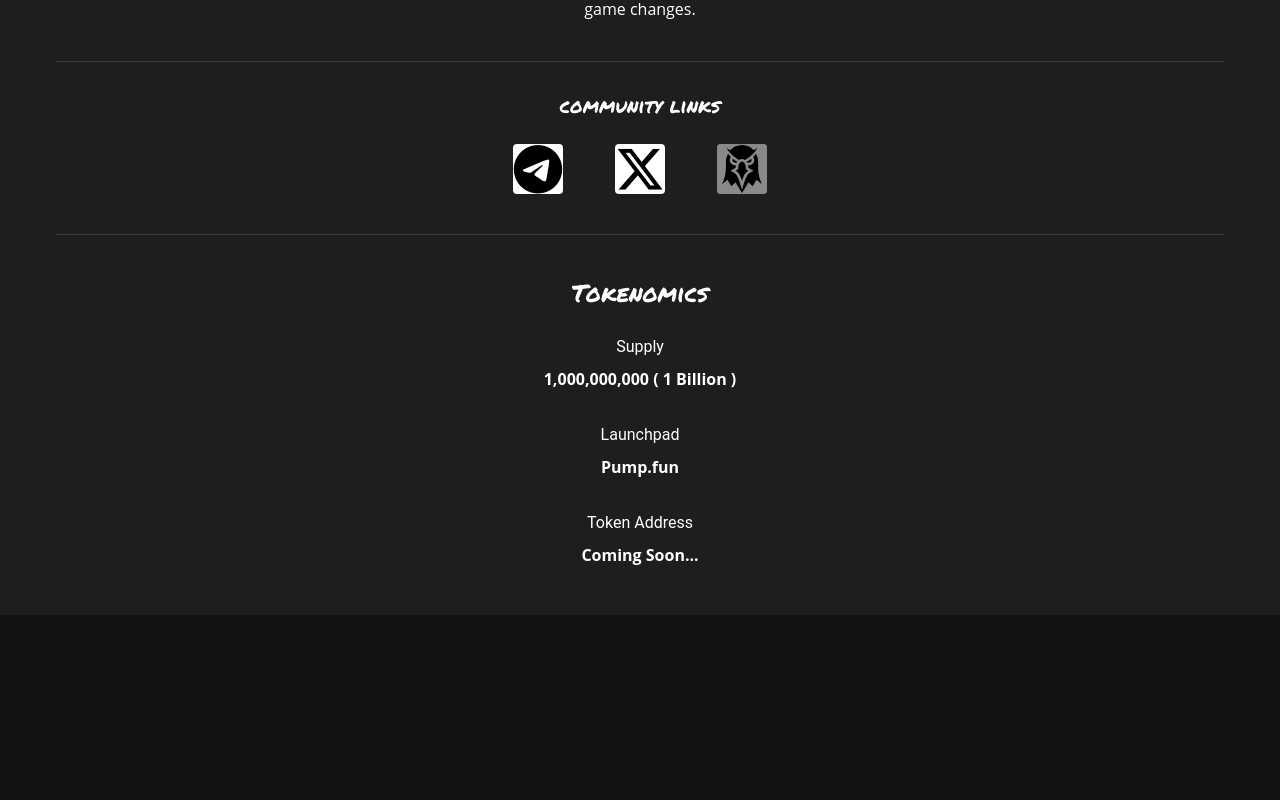
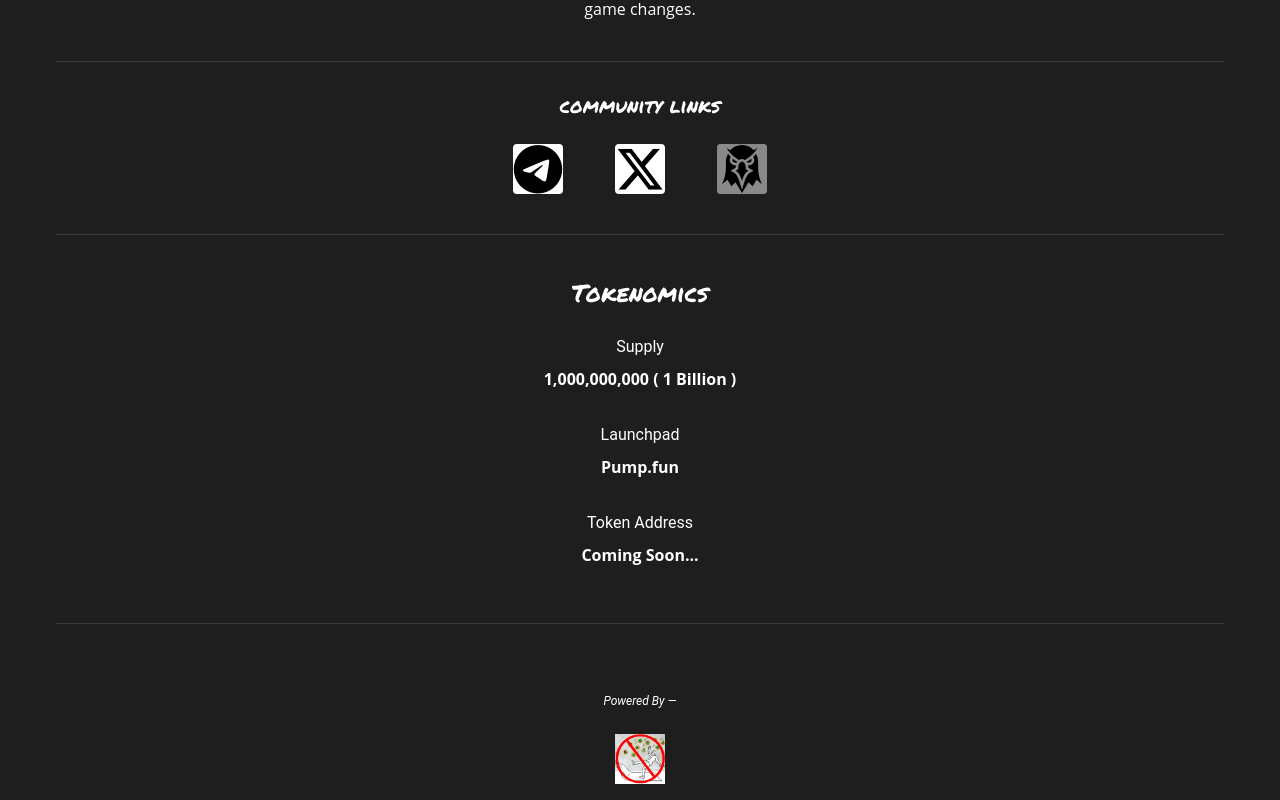
Before and after one commit to officialapprenticetoken/officialapprenticetoken, a Vue app: page / in a window 1280 px wide. Shown: the part 641-1441 px from the top of the page. Before the commit the page ends 1256 px from the top, so only its background shows below. Built offline with nearby package versions, Linux system fonts and the light colour scheme.

Commit message:
added powered by

```diff
--- a/src/components/HomeComponent.vue
+++ b/src/components/HomeComponent.vue
@@ -96,13 +96,34 @@
           Pump.fun
         </div>
       </div>
-
       <div class="text-center mb-8">
         <div class="col-12 mb-2">
           Token Address
         </div>
         <div class="textOpenSans font-weight-bold" >
           Coming Soon...
+        </div>
+      </div>
+      <div class="d-flex justify-center my-14">
+        <v-divider></v-divider>
+      </div>
+      <div class="v-row justify-center mt-4">
+        <div class="v-col-12 text-center font-italic powered-by-txt">Powered By — </div>
+        <div
+          class="v-col-auto"
+        >
+
+          <a
+            class="text-decoration-none"
+            href=" https://t.me/+mJExH8tmqHRhZGE5"
+            rel="noopener noreferrer"
+            target="_blank"
+          >
+            <v-img
+              src="@/assets/antirug.jpeg"
+              width="50"
+            ></v-img>
+          </a>
         </div>
       </div>
 <!--      <div class="d-flex justify-center my-10">-->
--- a/src/pages/index.vue
+++ b/src/pages/index.vue
@@ -5,4 +5,5 @@
 <script lang="ts" setup>
   //
 import HomeComponent from "../components/HomeComponent.vue";
+  import AppFooter from "../components/AppFooter.vue";
 </script>
--- a/src/styles/app.scss
+++ b/src/styles/app.scss
@@ -8,6 +8,10 @@
   font-size: 4rem;
 }
 
+.powered-by-txt {
+    font-size: 0.75rem;
+}
+
 .textOpenSans {
   font-family: "open sans", sans-serif;
 }
```
Also changed, not shown: src/assets/antirug.jpeg (added).
